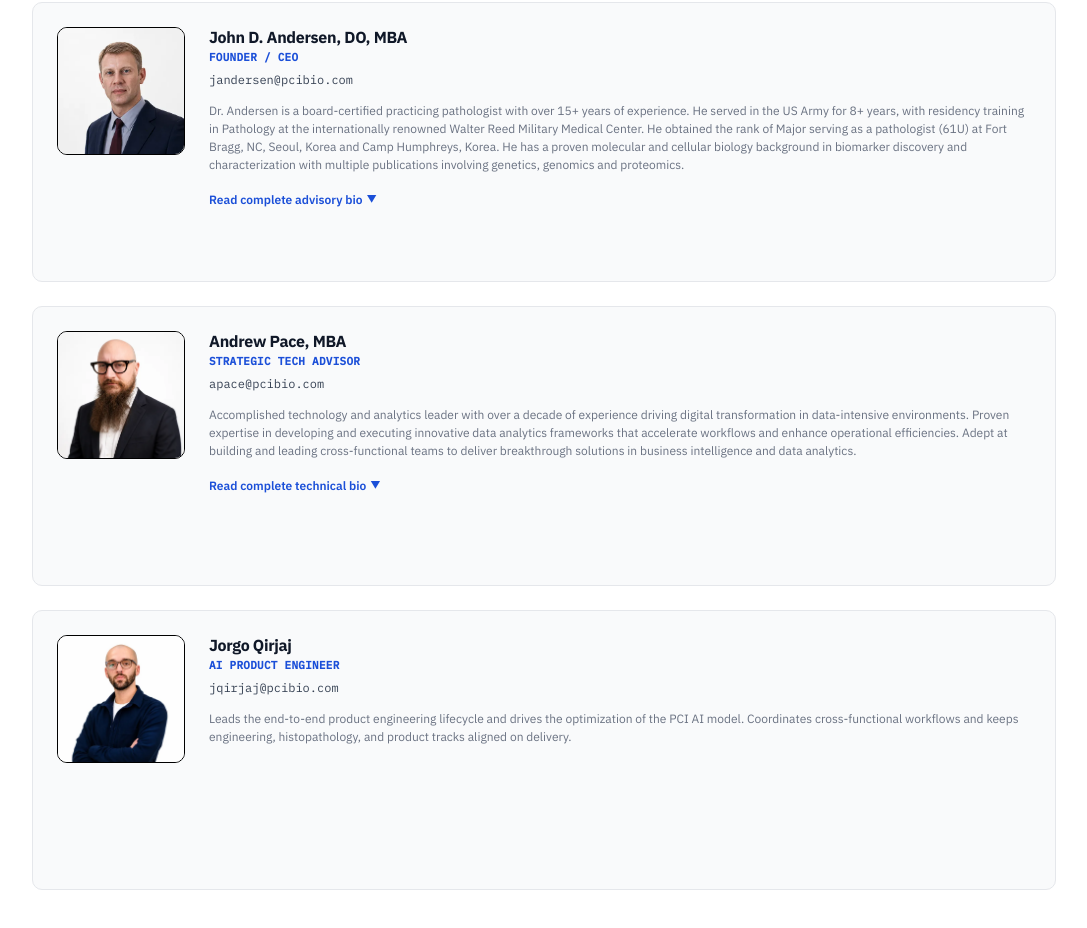
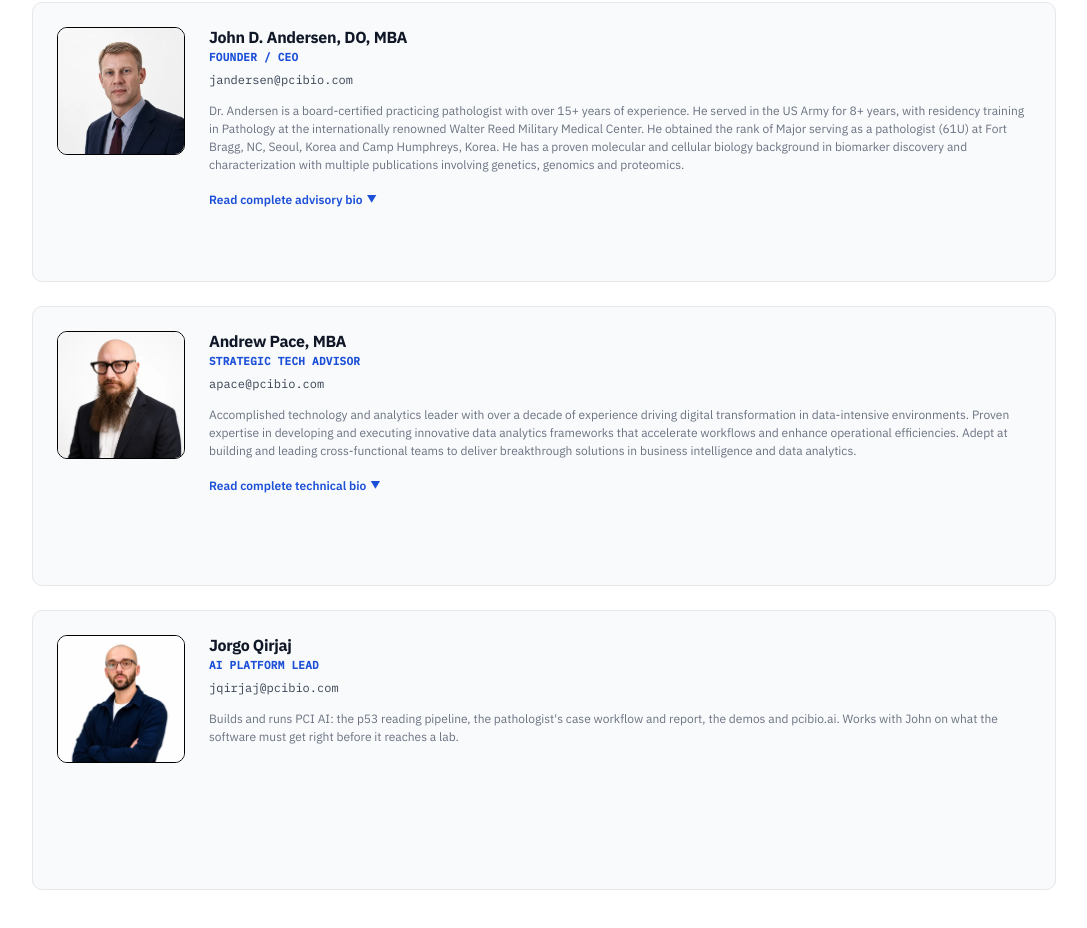
Before and after one commit to PCI-Bio/pcibio.com, a website built with Vite: page about.html in a window 1280 px wide. Shown: the part 1620-2548 px from the top of the page, without its empty margins (96-1183 px from the left). Built offline with nearby package versions, Linux system fonts and the light colour scheme; no server answers.

Commit message:
about.html: Jorgo's card reads AI Platform Lead
Title and blurb only: 'Builds and runs PCI AI: the p53 reading
pipeline, the pathologist's case workflow and report, the demos and
pcibio.ai. Works with John on what the software must get right before
it reaches a lab.' One wording fix under the mission statement, where
the software was described as serving therapeutic decisions; it now
says it reads the stain against the controls, research use only.

Co-Authored-By: Claude Fable 5.1 <noreply@anthropic.com>

```diff
--- a/about.html
+++ b/about.html
@@ -88,7 +88,7 @@
           "To improve patient care by ensuring that diagnostic oncology markers are scored consistently, reducing staining and interpretation errors through sequence-characterized cellular reference platforms."
         </blockquote>
         <p class="text-sm text-gray-500 max-w-xl mx-auto font-light leading-relaxed">
-          Through unified hardware (FFPE cellular controls) and scalable software (AI cloud-hosted WSIs deconvolution), we bridge the gap between histology runs and objective therapeutic decisions.
+          Through unified hardware (FFPE cellular controls) and software that reads the stain against them (PCI AI, research use only), we bridge the gap between histology runs and a reproducible read.
         </p>
       </div>
     </div>
@@ -187,10 +187,10 @@
             <img src="team/jorgo-qirjaj.webp" alt="Jorgo Qirjaj" class="w-32 h-32 aspect-square object-cover object-top rounded-2xl border border-black shrink-0" loading="lazy" decoding="async">
             <div class="min-w-0 flex-1">
               <h3 class="font-heading font-bold text-gray-900 leading-tight">Jorgo Qirjaj</h3>
-              <p class="text-[11px] text-pci-blue tracking-wide uppercase font-mono font-semibold mt-0.5">AI Product Engineer</p>
+              <p class="text-[11px] text-pci-blue tracking-wide uppercase font-mono font-semibold mt-0.5">AI Platform Lead</p>
               <a href="mailto:jqirjaj@pcibio.com" class="inline-block text-[12px] font-mono text-gray-700 hover:text-pci-blue transition-colors mt-0.5">jqirjaj@pcibio.com</a>
               <p class="text-xs text-gray-500 mt-3 leading-normal font-light">
-                Leads the end-to-end product engineering lifecycle and drives the optimization of the PCI AI model. Coordinates cross-functional workflows and keeps engineering, histopathology, and product tracks aligned on delivery.
+                Builds and runs PCI AI: the p53 reading pipeline, the pathologist's case workflow and report, the demos and pcibio.ai. Works with John on what the software must get right before it reaches a lab.
               </p>
             </div>
           </div>
```
